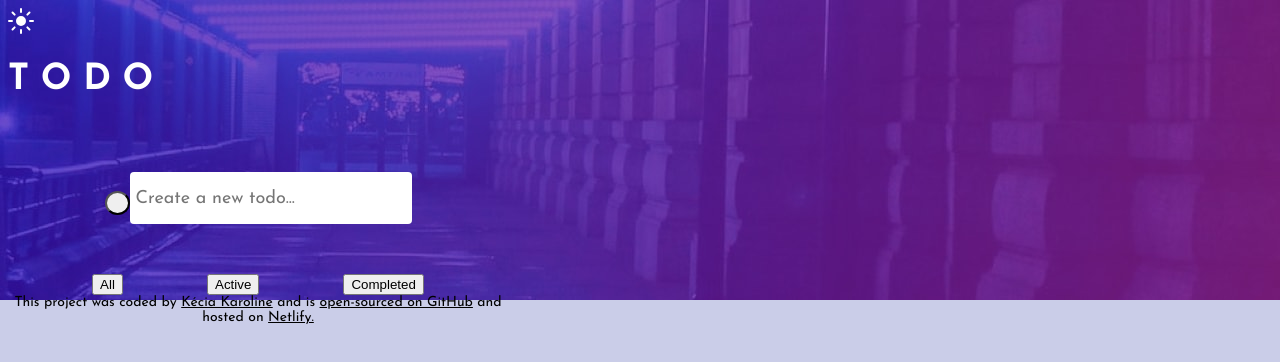
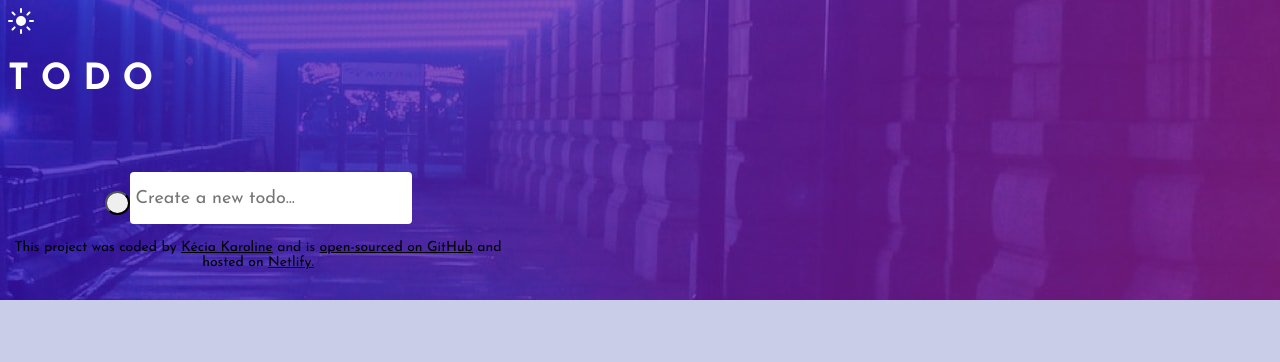
Before and after one commit to keciakaroline/todo-app, a React (Create React App) app: page / in a window 1280 px wide. Shown: the top 362 px of the page. Built offline with nearby package versions, Linux system fonts and the light colour scheme.

Commit message:
changed filter to status state

```diff
--- a/src/App.js
+++ b/src/App.js
@@ -9,7 +9,7 @@ import "./App.css";
 function App() {
   const [inputText, setinputText] = useState("");
   const [todos, setTodos] = useState([]);
-  const [filter, setFilter] = useState("All");
+  const [status, setStatus] = useState("All");
 
   return (
     <div className="App">
@@ -22,10 +22,10 @@ function App() {
         setTodos={setTodos}
         inputText={inputText}
         setinputText={setinputText}
-        setFilter={setFilter} // Then go to where we have our selections
+        setstatus={setStatus} // Then go to where we have our selections
       />
       <ListContainer todos={todos} setTodos={setTodos} />
-      <FilterTodo />
+      <statusTodo />
       <Footer />
     </div>
   );
--- a/src/components/FilterTodo.js
+++ b/src/components/FilterTodo.js
@@ -1,35 +1,33 @@
 import React from "react";
 import "./styles/FilterTodo.css";
 
-export default function FilterTodo({ filter, setFilter }) {
-  const filterHandler = (event) => {
+export default function FilterTodo({ status, setStatus }) {
+  const statusHandler = (event) => {
     //console.log(event.target.value);
-    setFilter(event.target.value);
+    setStatus(event.target.value);
   };
   return (
     <div className="filter-todo">
       <button
         value="all"
-        onClick={filterHandler}
-        className={`filter-item ${filter === "all" ? "active-filter" : ""}`}
+        onClick={statusHandler}
+        //className={`filter-item ${status === "all" ? "active-filter" : ""}`}
         //activeclassName="active"
       >
         All
       </button>
       <button
         value="active"
-        onClick={filterHandler}
-        className={`filter-item ${filter === "active" ? "active-filter" : ""}`}
+        onClick={statusHandler}
+        //className={`filter-item ${status === "active" ? "active-filter" : ""}`}
         //activeclassName="active"
       >
         Active
       </button>
       <button
         value="completed"
-        onClick={filterHandler}
-        className={`filter-item ${
-          filter === "completed" ? "active-filter" : ""
-        }`}
+        onClick={statusHandler}
+        //className={`filter-item ${status === "completed" ? "active-filter" : ""}`}
         //activeclassName="active"
       >
         Completed
```
